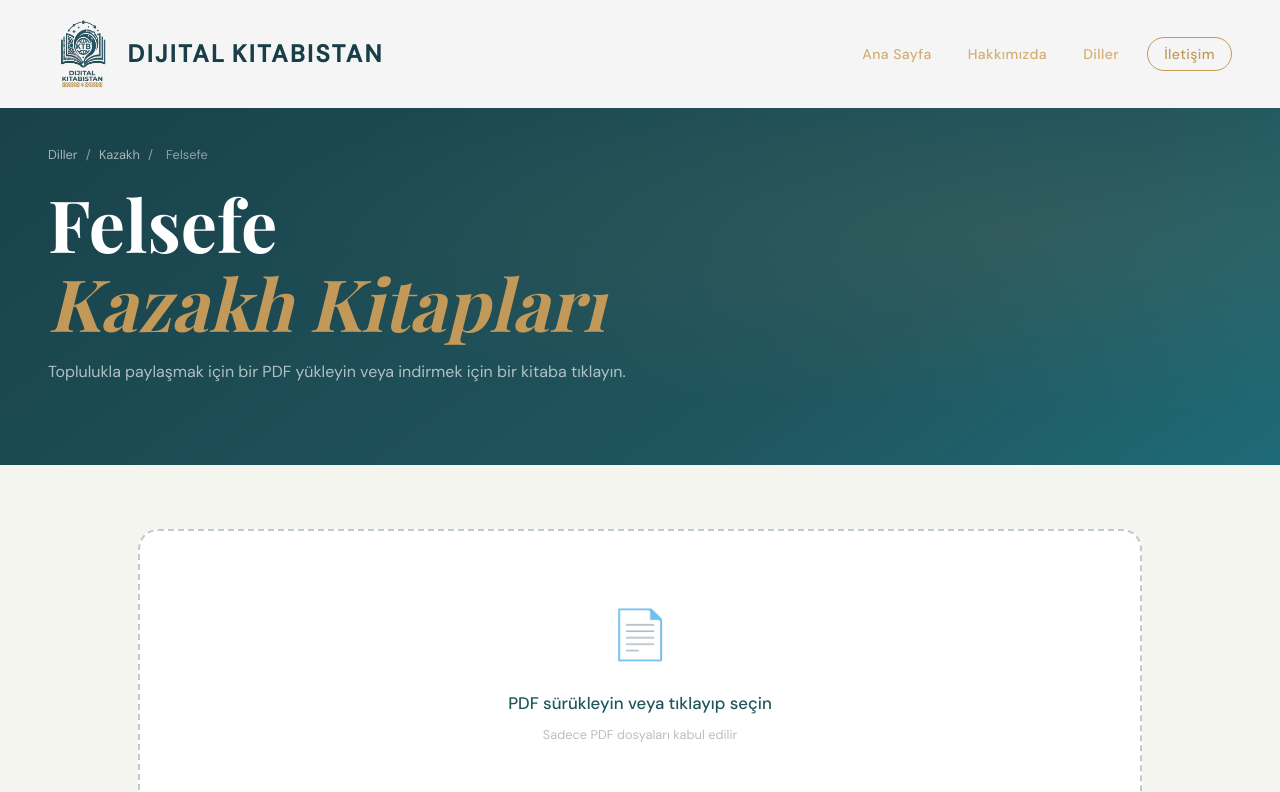
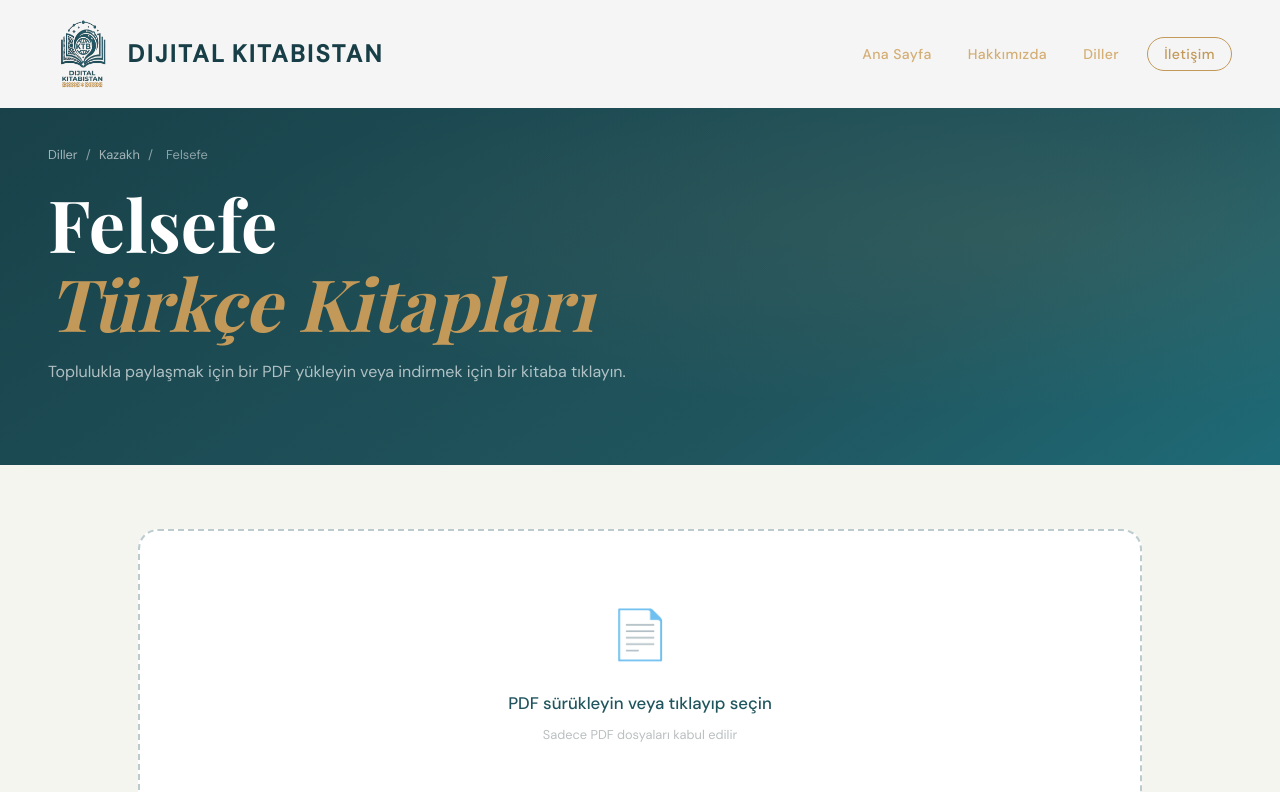
Before and after one commit to hafsaahabib/KTB, a React (Create React App) app: page /language/kazakh/felsefe in a window 1280 px wide. Shown: the top 792 px of the page. Built offline with nearby package versions, Linux system fonts and the light colour scheme; a web font is replaced by a local one.

Commit message:
Update Upload.js

```diff
--- a/src/pages/Upload.js
+++ b/src/pages/Upload.js
@@ -113,7 +113,7 @@ export default function Upload() {
           </div>
 
           <h1 className="page-hero__title">
-            {displayGenre}<br /><em>{displayLang} Kitapları</em>
+            {displayGenre}<br /><em>Türkçe Kitapları</em>
           </h1>
 
           <p className="page-hero__sub">
```
